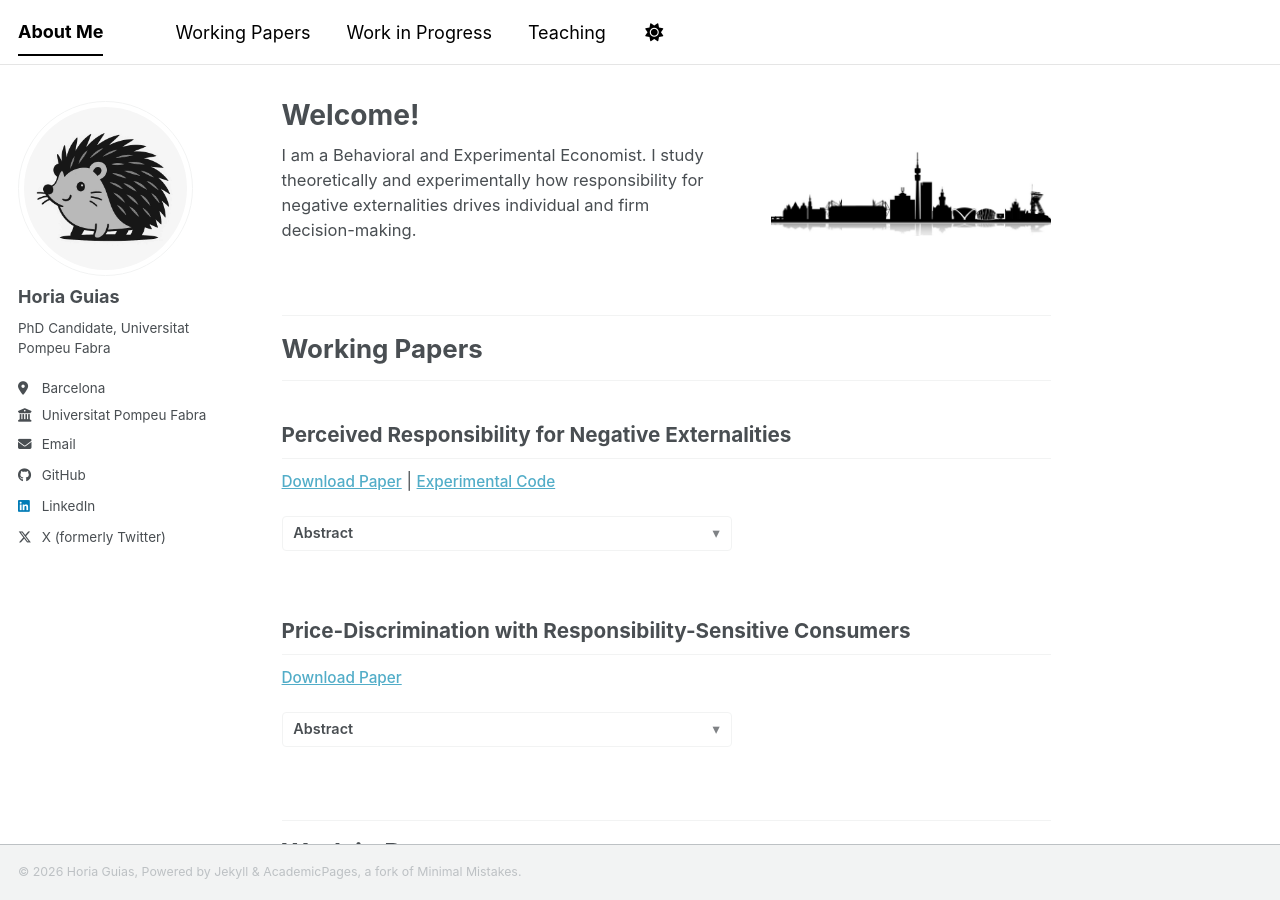
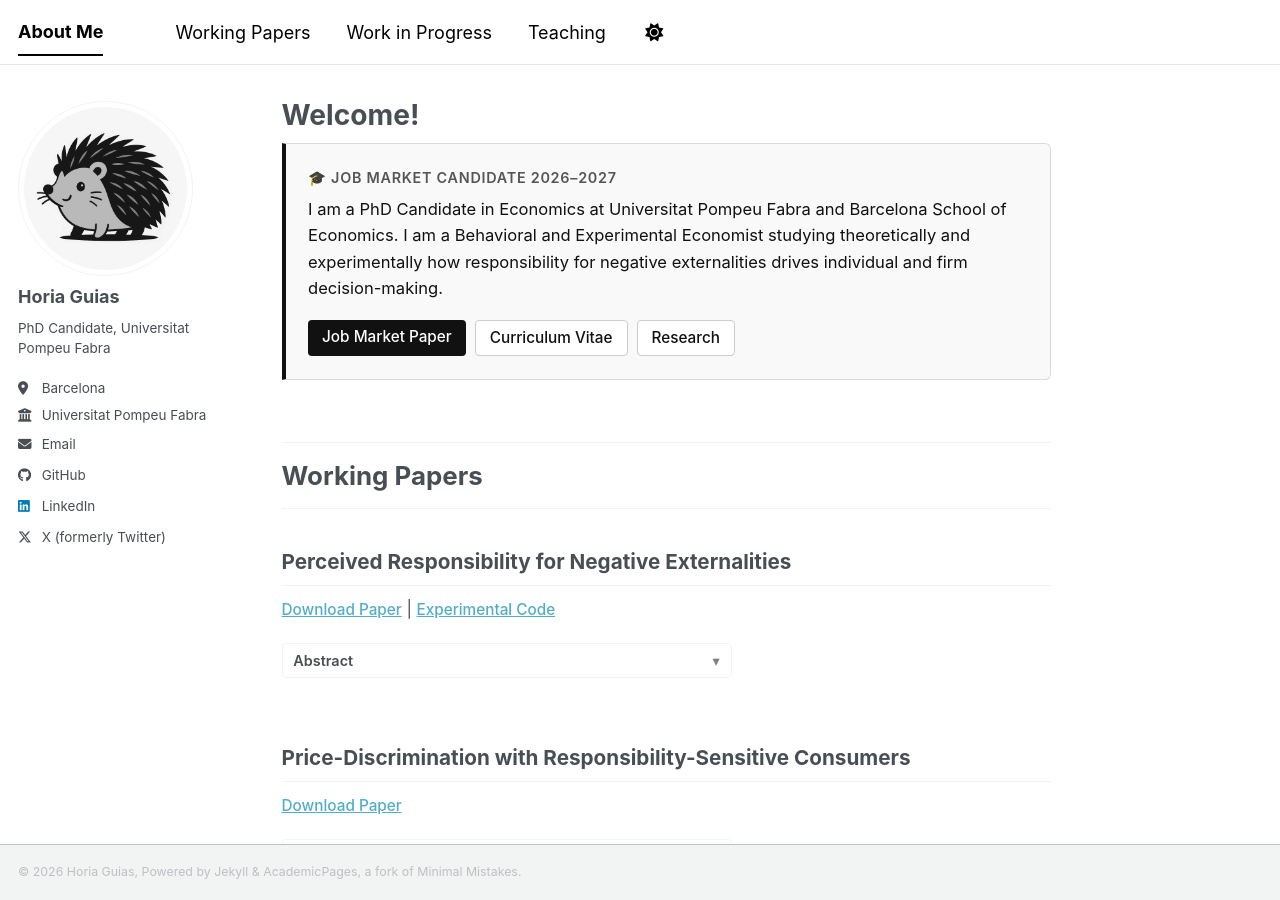
Before and after one commit to horiaguias/horiaguias.github.io, a Jekyll site: the page built from _pages/about.md, in a window 1280 px wide and 900 px high. Built offline with Jekyll 4.4.1, drawn with Linux system fonts in a browser that asks for light colours; a style sheet for code colours, icons or effects is not loaded.

Commit message:
Add JMP Banner

```diff
--- a/_pages/about.md
+++ b/_pages/about.md
@@ -9,18 +9,22 @@ redirect_from:
 
 <div style="font-size: 0.92rem;" markdown="1">
 
-<div style="display: flex; align-items: center; justify-content: space-between; gap: 3rem; flex-wrap: wrap; margin-bottom: 2rem;">
-  <div style="flex: 1; min-width: 260px;">
-    I am a Behavioral and Experimental Economist.
-    I study theoretically and experimentally how responsibility for negative externalities
-    drives individual and firm decision-making.
+<!-- Job Market Hero Banner -->
+<div style="border: 1px solid rgba(128, 128, 128, 0.25); border-left: 4px solid #111111; background-color: #f9f9f9; padding: 1.25rem; border-radius: 0 6px 6px 0; margin-bottom: 2rem;">
+  <div style="font-weight: 600; font-size: 0.8rem; text-transform: uppercase; letter-spacing: 0.05em; color: #555555; margin-bottom: 0.4rem;">
+    🎓 Job Market Candidate 2026–2027
   </div>
-  <div style="flex-shrink: 0; margin-left: auto;">
-    <img src="/images/dortmund.jpg" alt="Dortmund" style="max-width: 280px; width: 100%; height: auto; border-radius: 6px;">
+  <p style="margin: 0 0 1rem 0; line-height: 1.6; color: #111111;">
+    I am a PhD Candidate in Economics at Universitat Pompeu Fabra and Barcelona School of Economics. I am a Behavioral and Experimental Economist studying theoretically and experimentally how responsibility for negative externalities drives individual and firm decision-making.
+  </p>
+  <div style="display: flex; gap: 0.5rem; flex-wrap: wrap;">
+    <a href="https://horiaguias.github.io/jmp" style="display: inline-block; padding: 6px 14px; background-color: #111111; color: #ffffff; text-decoration: none; border-radius: 4px; font-size: 0.85rem; font-weight: 500;">Job Market Paper</a>
+    <a href="#cv" style="display: inline-block; padding: 6px 14px; background-color: #ffffff; color: #111111; border: 1px solid #cccccc; text-decoration: none; border-radius: 4px; font-size: 0.85rem; font-weight: 500;">Curriculum Vitae</a>
+    <a href="#working-papers" style="display: inline-block; padding: 6px 14px; background-color: #ffffff; color: #111111; border: 1px solid #cccccc; text-decoration: none; border-radius: 4px; font-size: 0.85rem; font-weight: 500;">Research</a>
   </div>
 </div>
 
-<div style="height: 20px;"></div>
+<div style="height: 10px;"></div>
 
 ---
 # Working Papers {#working-papers}
```
